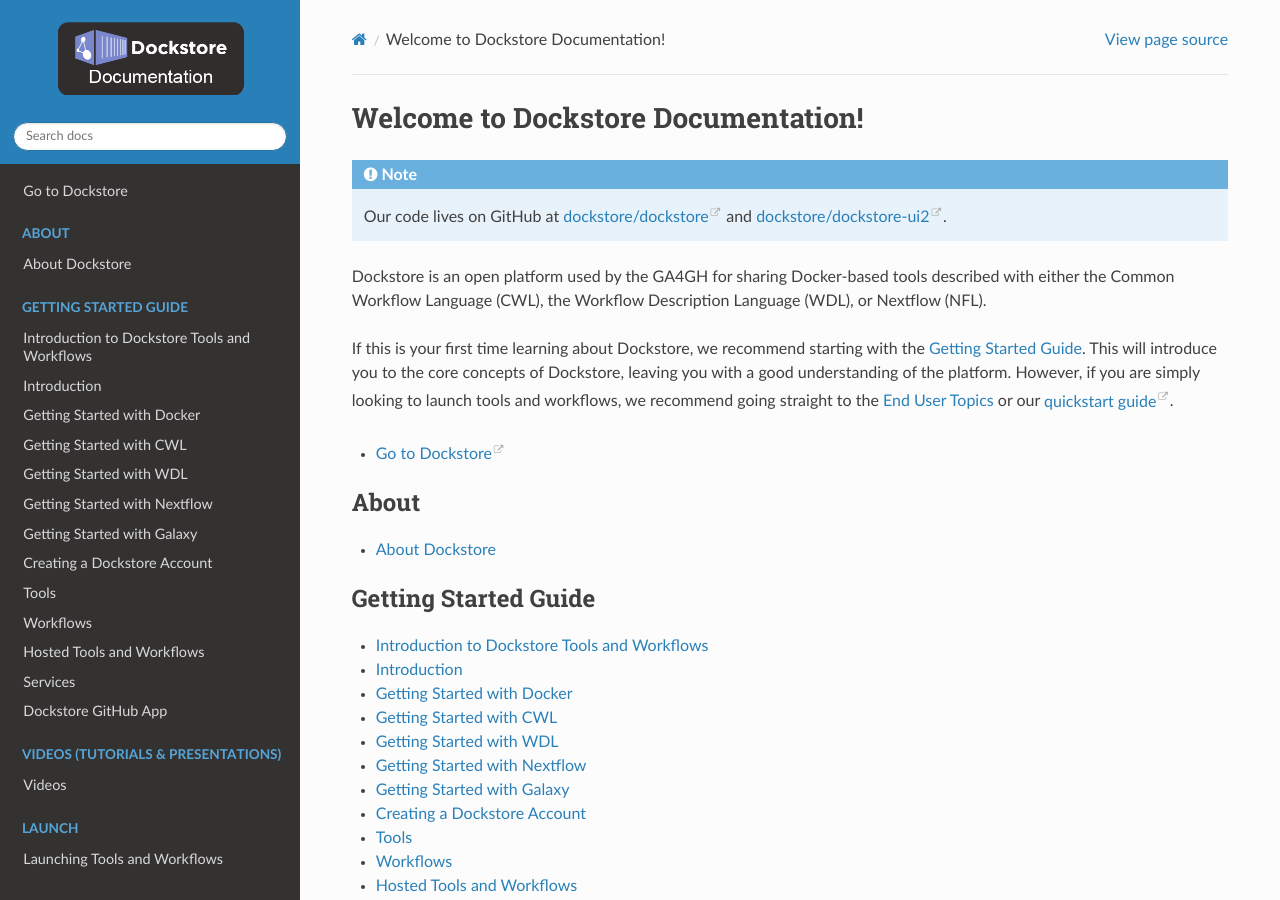
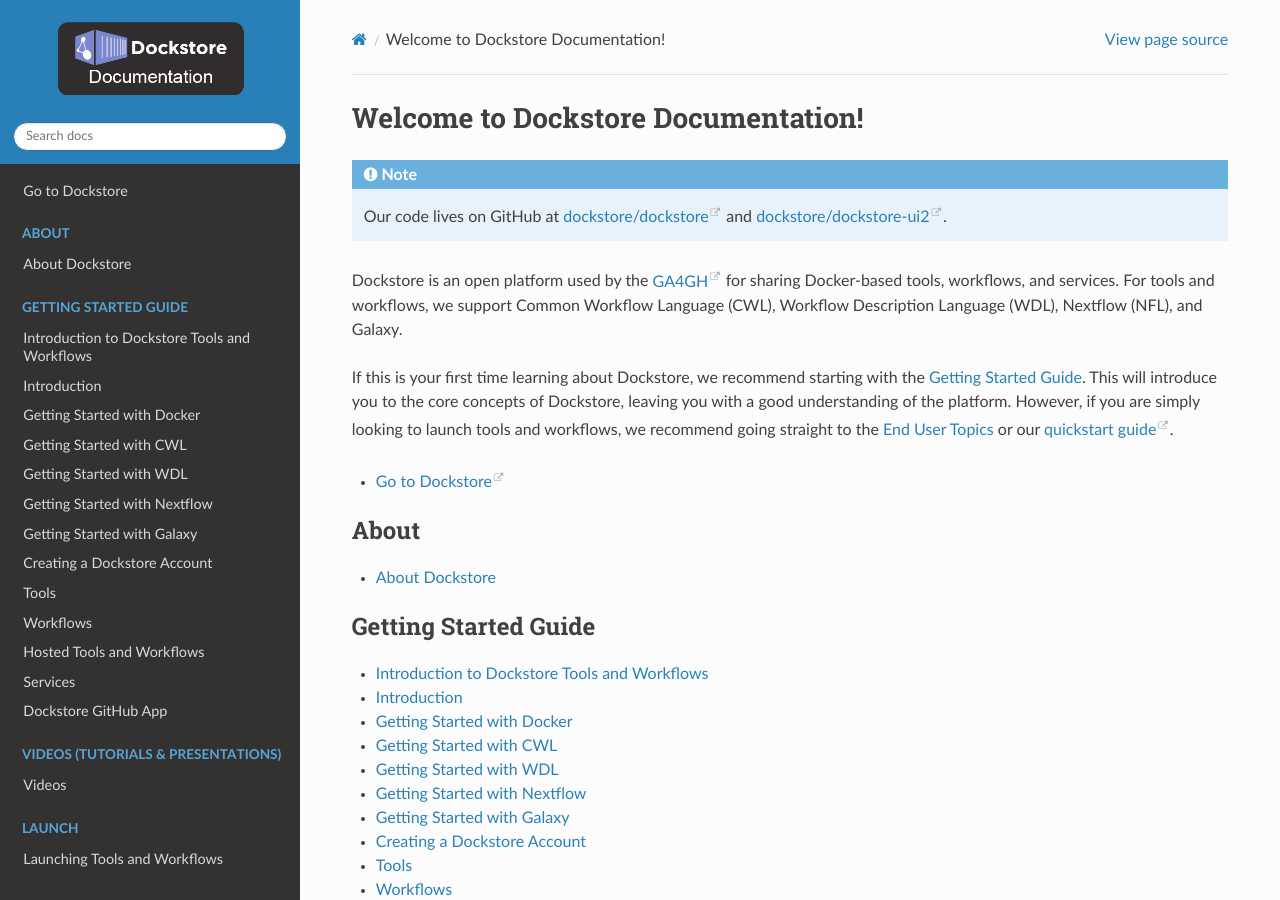
Before and after one commit to dockstore/dockstore-documentation, a Sphinx documentation site: the page built from docs/index.rst, in a window 1280 px wide and 900 px high. Built offline with Sphinx 7.4.7 and the Read the Docs theme 2.0.0, drawn with Linux system fonts in a browser that asks for light colours.

Commit message:
Add other standards that we support + GA4GH link

```diff
--- a/docs/index.rst
+++ b/docs/index.rst
@@ -3,9 +3,8 @@
 
 .. note:: Our code lives on GitHub at `dockstore/dockstore <https://github.com/dockstore/dockstore>`_ and `dockstore/dockstore-ui2 <https://github.com/dockstore/dockstore-ui2>`_.
 
-Dockstore is an open platform used by the GA4GH for sharing Docker-based tools
-described with either the Common Workflow Language (CWL), the Workflow Description Language (WDL),
-or Nextflow (NFL).
+Dockstore is an open platform used by the `GA4GH <https://www.ga4gh.org/>`__ for sharing Docker-based tools, workflows, and services.
+For tools and workflows, we support Common Workflow Language (CWL), Workflow Description Language (WDL), Nextflow (NFL), and Galaxy.
 
 If this is your first time learning about Dockstore, we recommend starting with the :doc:`Getting Started Guide <getting-started/getting-started>`. This will introduce
 you to the core concepts of Dockstore, leaving you with a good understanding of the platform. However, if you are simply looking to launch tools and workflows, we recommend
```
